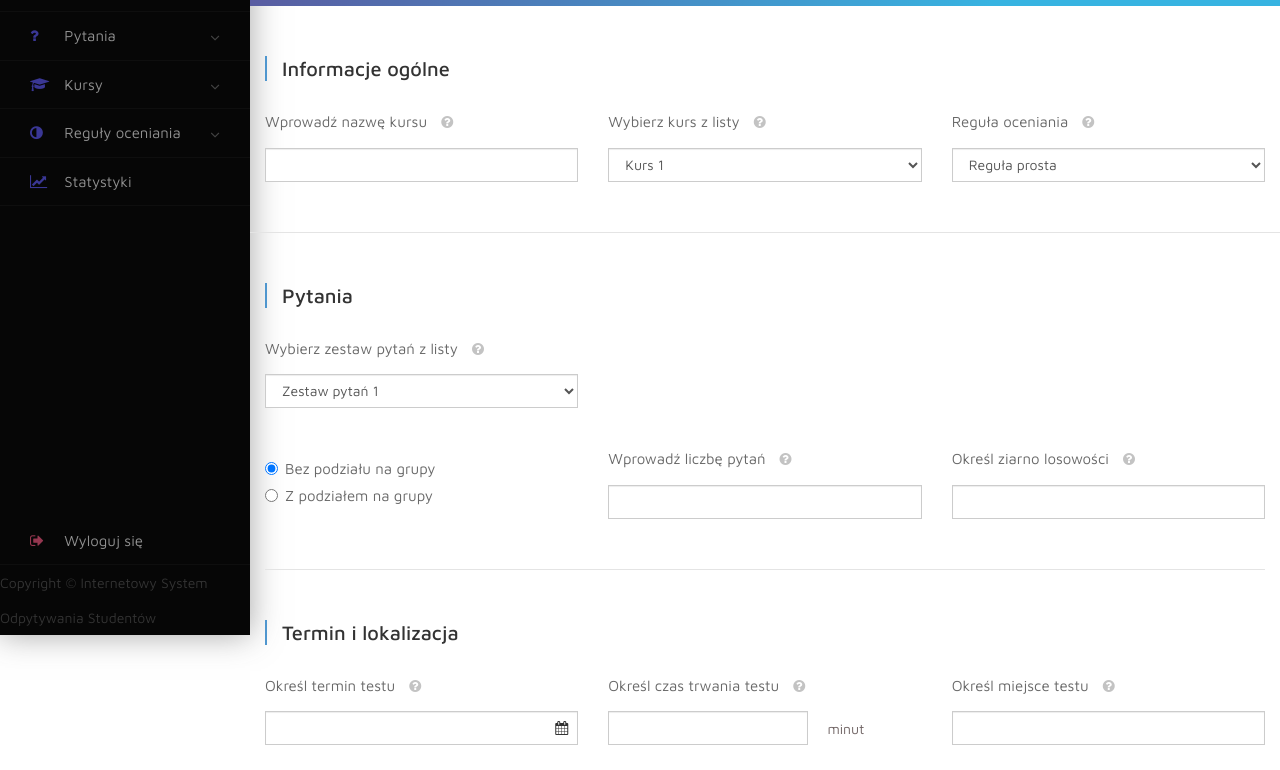
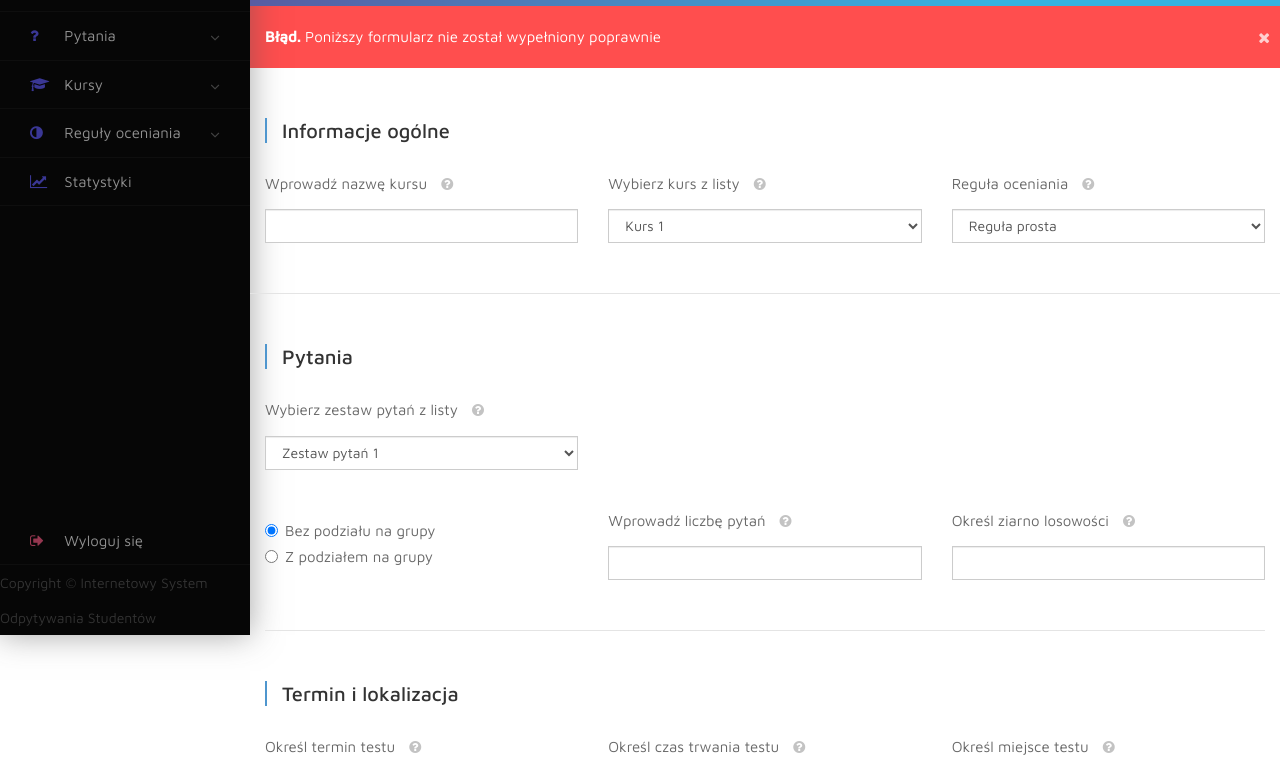
Before and after one commit to rafalszopa/Internetowy-System-Odpytywania-Studentow-iSOS---Dahsboard, a website: page app/create-test.html in a window 1280 px wide. Shown: the part 165-935 px from the top of the page. Drawn offline with nearby package versions, Linux system fonts and the light colour scheme; grey boxes are pictures that could not be loaded.

Commit message:
Adding exemplary info box into create-test view

```diff
--- a/app/create-test.html
+++ b/app/create-test.html
@@ -138,6 +138,17 @@
         </div>
     </div>
 
+<div class="info-box">
+    <div class="container-fluid">
+        <div class="row">
+            <div class="col-md-12">
+                <p><strong>Błąd.</strong> Poniższy formularz nie został wypełniony poprawnie</p>
+                <i class="fa fa-times" aria-hidden="true"></i>
+            </div>
+        </div>
+    </div>
+</div>
+
     <div class="container-fluid">
         <div class="row">
             <div class="col-md-12">
@@ -261,9 +272,9 @@
 
                     <div class="form-section" style="border-bottom: none;">
                         <div class="row">
-                        <div class="col-md-12">
-                            <h3>Termin i lokalizacja</h3>
-                        </div>
+                            <div class="col-md-12">
+                                <h3>Termin i lokalizacja</h3>
+                            </div>
                         </div>
 
                         <div class="row">
--- a/app/scss/index.scss
+++ b/app/scss/index.scss
@@ -423,3 +423,24 @@ table {
 .container-fluid {
     max-width: 1100px;
 }
+
+/* Info box */
+.info-box {
+    margin-top: -50px;
+    margin-bottom: 50px;
+    padding-top: 20px;
+    padding-bottom: 20px;
+    font-size: 15px;
+    color: white;
+    background: #ff4e4e;
+
+    i {
+        position: absolute;
+        right: 0;
+        bottom: -7px;
+        color: #ffcfcf;
+        cursor: pointer;
+        padding: 10px;
+    }
+}
+/* End of Info box */
```
Also changed, not shown: app/templates/create-test.html (+14 -3 lines), app/templates/tests.html (+1 -1 lines), app/tests.html (+1 -1 lines), app/css/index.css.
